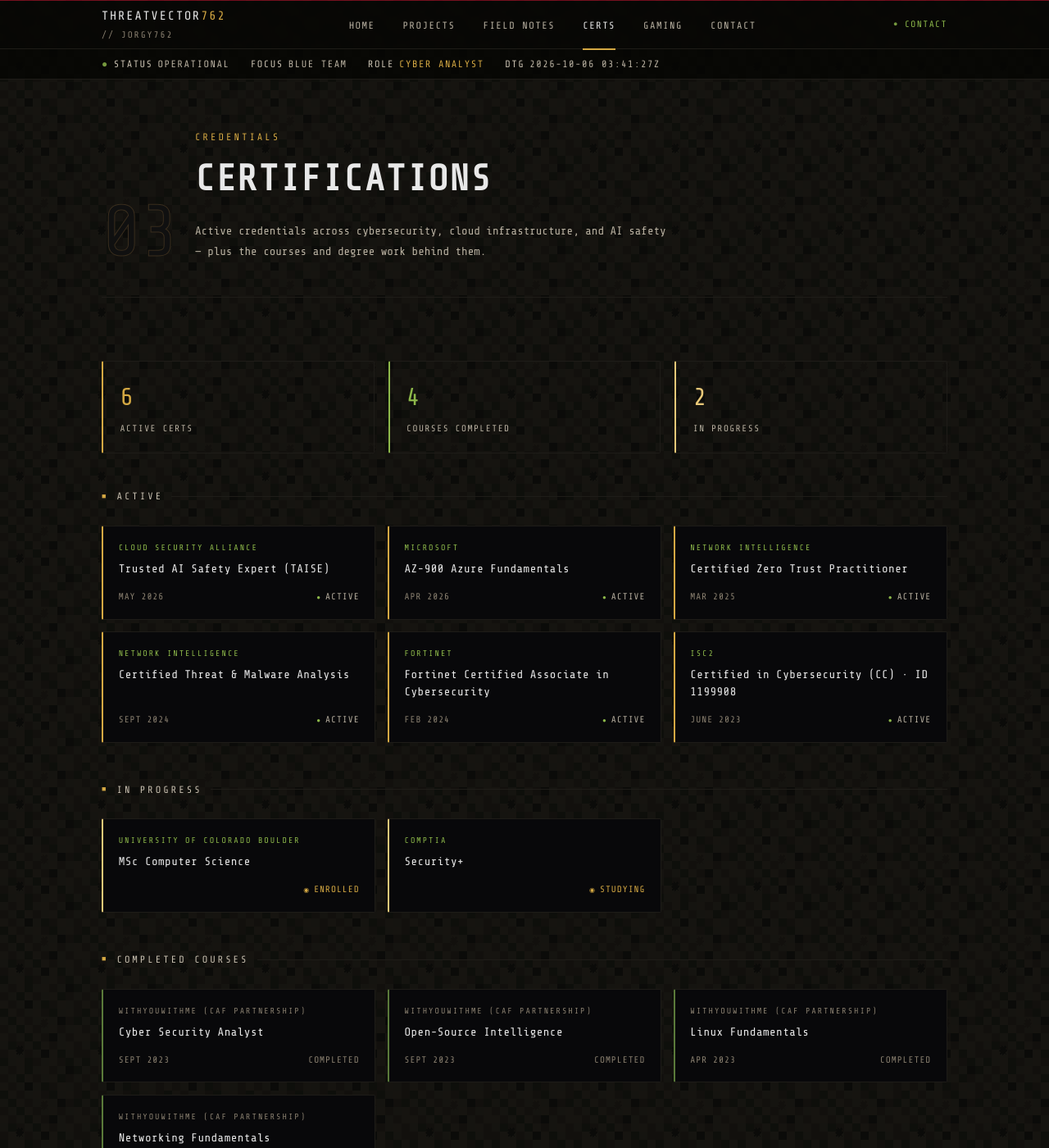
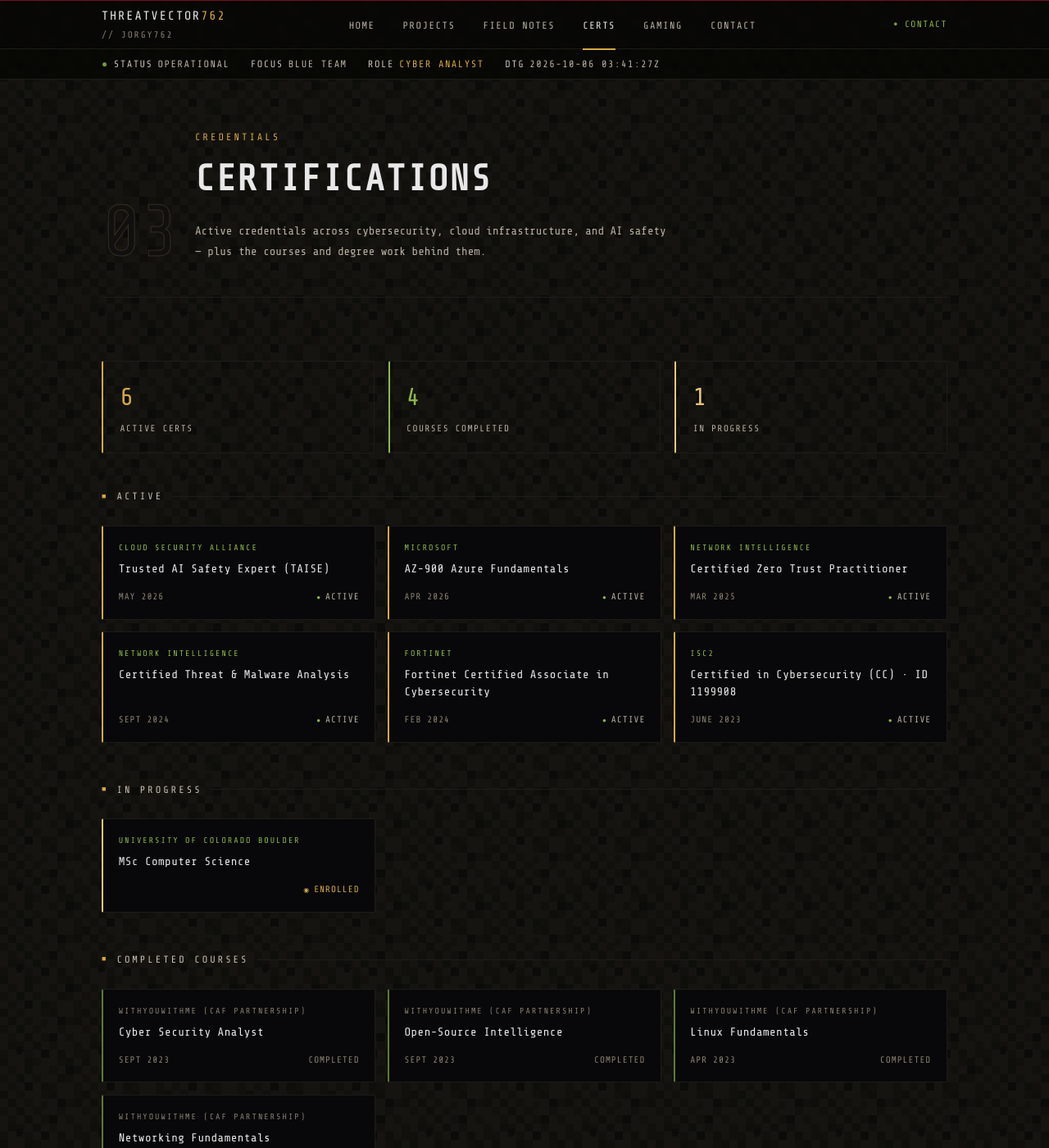
Before and after one commit to Jorgy762/jorgy762.github.io, a Jekyll site: the page built from certs.html, in a window 1280 px wide and 1400 px high. Shown: the whole window at 82% size. Built offline with Jekyll 4.4.1, drawn with Linux system fonts in a browser that asks for light colours.

Commit message:
Certs: remove CompTIA Security+ from In Progress; update count

```diff
--- a/certs.html
+++ b/certs.html
@@ -19,7 +19,7 @@
     <div class="tv-statcards">
       <div><p class="n">6</p><p class="l">Active certs</p></div>
       <div class="olive"><p class="n">4</p><p class="l">Courses completed</p></div>
-      <div class="sand"><p class="n">2</p><p class="l">In progress</p></div>
+      <div class="sand"><p class="n">1</p><p class="l">In progress</p></div>
     </div>
 
     <!-- ── Active — newest issue date first ── -->
@@ -37,7 +37,6 @@
     <p class="section-label">In Progress</p>
     <div class="tv-cards" style="margin-bottom:2.75rem;">
       <div class="tv-card sand"><span class="issuer">University of Colorado Boulder</span><span class="name">MSc Computer Science</span><span class="foot" style="justify-content:flex-end;"><span class="status prog"><span class="dot" aria-hidden="true">&#9673;</span>Enrolled</span></span></div>
-      <div class="tv-card sand"><span class="issuer">CompTIA</span><span class="name">Security+</span><span class="foot" style="justify-content:flex-end;"><span class="status prog"><span class="dot" aria-hidden="true">&#9673;</span>Studying</span></span></div>
     </div>
 
     <!-- ── Completed Courses ── -->
```
